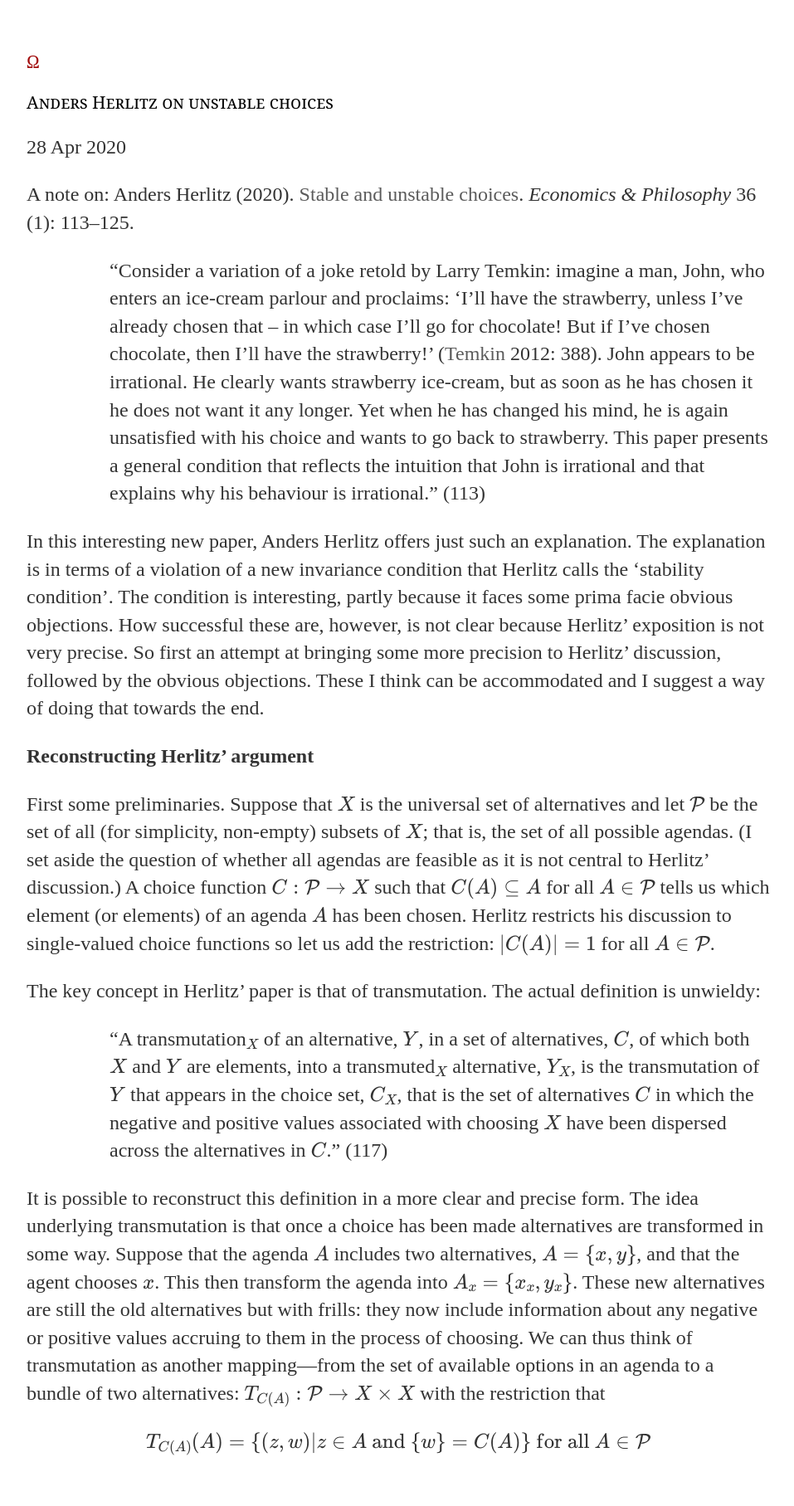
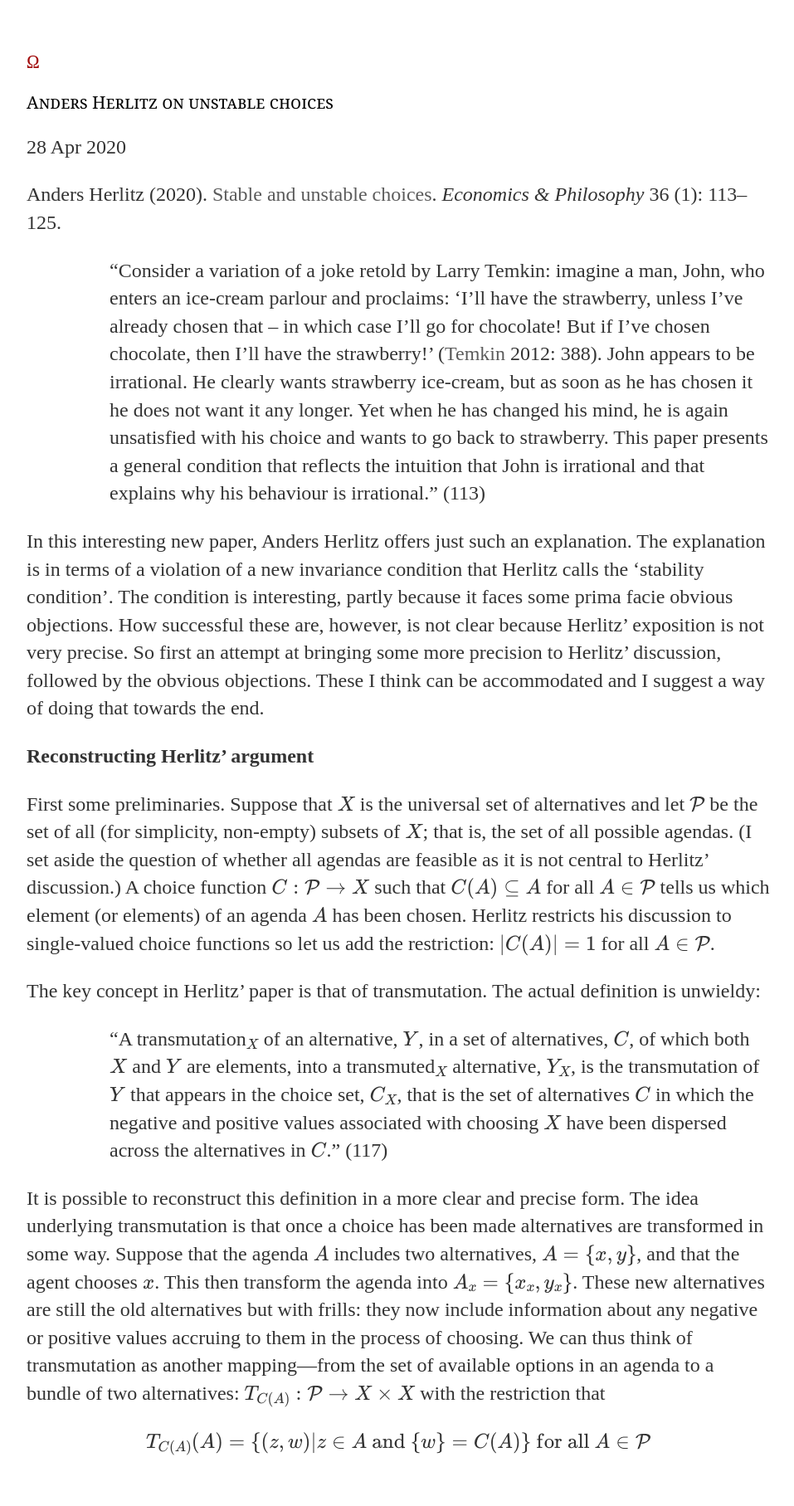
Before and after one commit to uzunovam/uzunovam, a Jekyll site: the page built from _posts/2020-04-28-anders-herlitz-on-unstable-choices.md, in a window 1280 px wide. Shown: the whole page at 83% size, without its empty margins (160-1117 px from the left). Built offline with Jekyll 4.4.1, drawn with Linux system fonts in a browser that asks for light colours.

Commit message:
Update 2020-04-28-anders-herlitz-on-unstable-choices.md

```diff
--- a/_posts/2020-04-28-anders-herlitz-on-unstable-choices.md
+++ b/_posts/2020-04-28-anders-herlitz-on-unstable-choices.md
@@ -3,7 +3,7 @@ layout: post
 title: "Anders Herlitz on unstable choices"
 date: 2020-04-28
 ---
-<p> A note on: Anders Herlitz (2020). <a href="https://doi.org/10.1017/S0266267119000026" target="_blank" rel="noopener">Stable and unstable choices</a>. <cite>Economics & Philosophy</cite> 36 (1): 113–125.</p>
+<p>Anders Herlitz (2020). <a href="https://doi.org/10.1017/S0266267119000026" target="_blank" rel="noopener">Stable and unstable choices</a>. <cite>Economics & Philosophy</cite> 36 (1): 113–125.</p>
 
 <p style="padding-left:100px;">“Consider a variation of a joke retold by Larry Temkin: imagine a man, John, who enters an ice-cream parlour and proclaims: ‘I’ll have the strawberry, unless I’ve already chosen that – in which case I’ll go for chocolate! But if I’ve chosen chocolate, then I’ll have the strawberry!’ (<a href="https://doi.org/10.1093/acprof:oso/9780199759446.001.0001" target="_blank" rel="noopener">Temkin</a> 2012: 388). John appears to be irrational. He clearly wants strawberry ice-cream, but as soon as he has chosen it he does not want it any longer. Yet when he has changed his mind, he is again unsatisfied with his choice and wants to go back to strawberry. This paper presents a general condition that reflects the intuition that John is irrational and that explains why his behaviour is irrational.” (113)</p>
 
```
